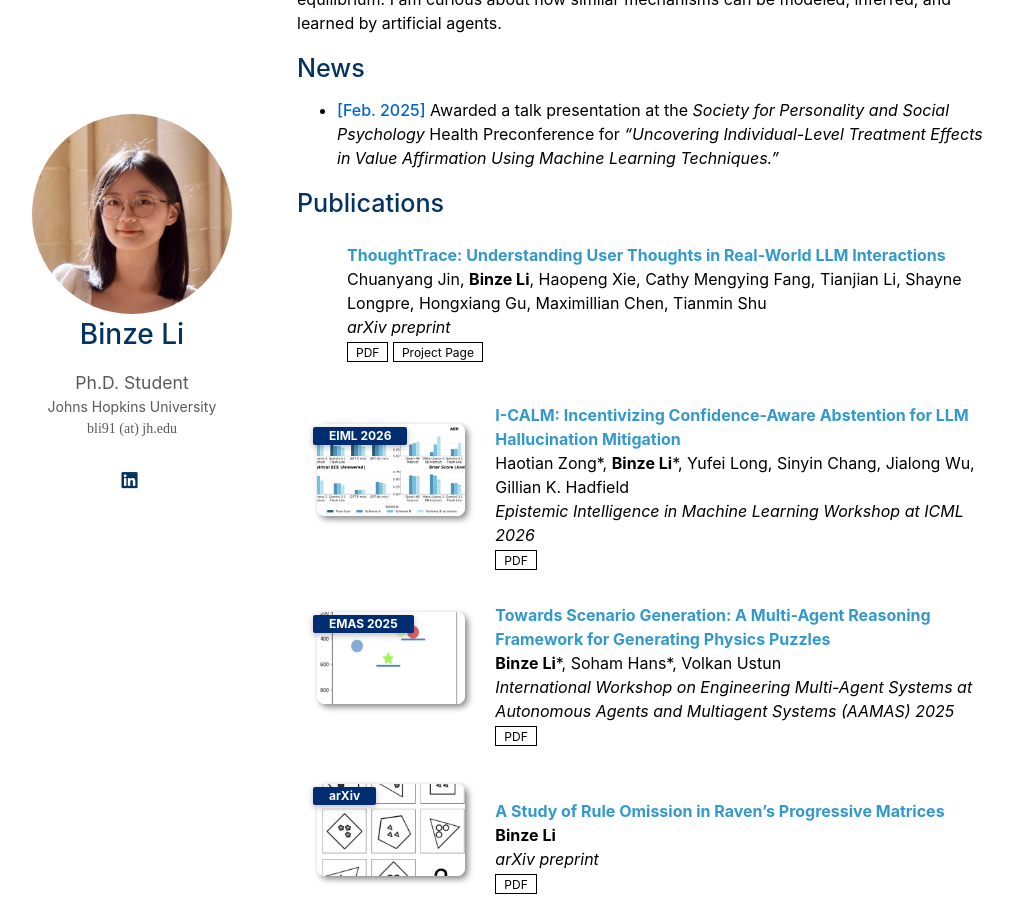
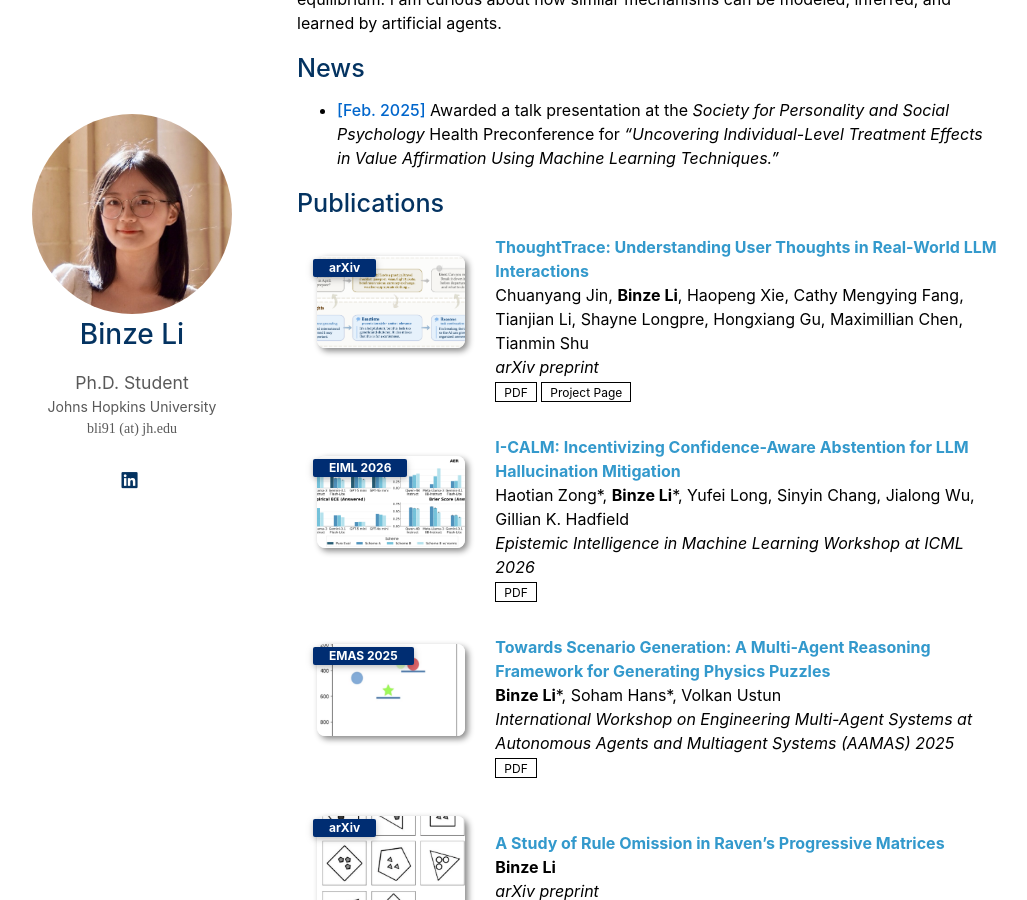
Before and after one commit to binzeli/binzeli.github.io, a Jekyll site: the page built from index.md, in a window 1280 px wide and 900 px high, scrolled down 594 px. Shown: the whole window, without its empty margins (148-1175 px from the left). Built offline with Jekyll 4.4.1, drawn with Linux system fonts in a browser that asks for light colours; a style sheet for code colours, icons or effects is not loaded; our own code applies the rules of GitHub Pages for plain Markdown files.

Commit message:
add image

```diff
--- a/_data/publications.yml
+++ b/_data/publications.yml
@@ -6,6 +6,7 @@ main:
     conference_short: "arXiv"
     pdf: "https://arxiv.org/pdf/2605.20087"
     page: "https://thoughttrace-project.github.io/"
+    image: /assets/img/thought_trace.png
 
   - title: "I-CALM: Incentivizing Confidence-Aware Abstention for LLM Hallucination Mitigation"
     authors: "Haotian Zong*, <strong>Binze Li</strong>*, Yufei Long, Sinyin Chang, Jialong Wu, Gillian K. Hadfield"
```
Also changed, not shown: assets/img/thought_trace.png (added).
